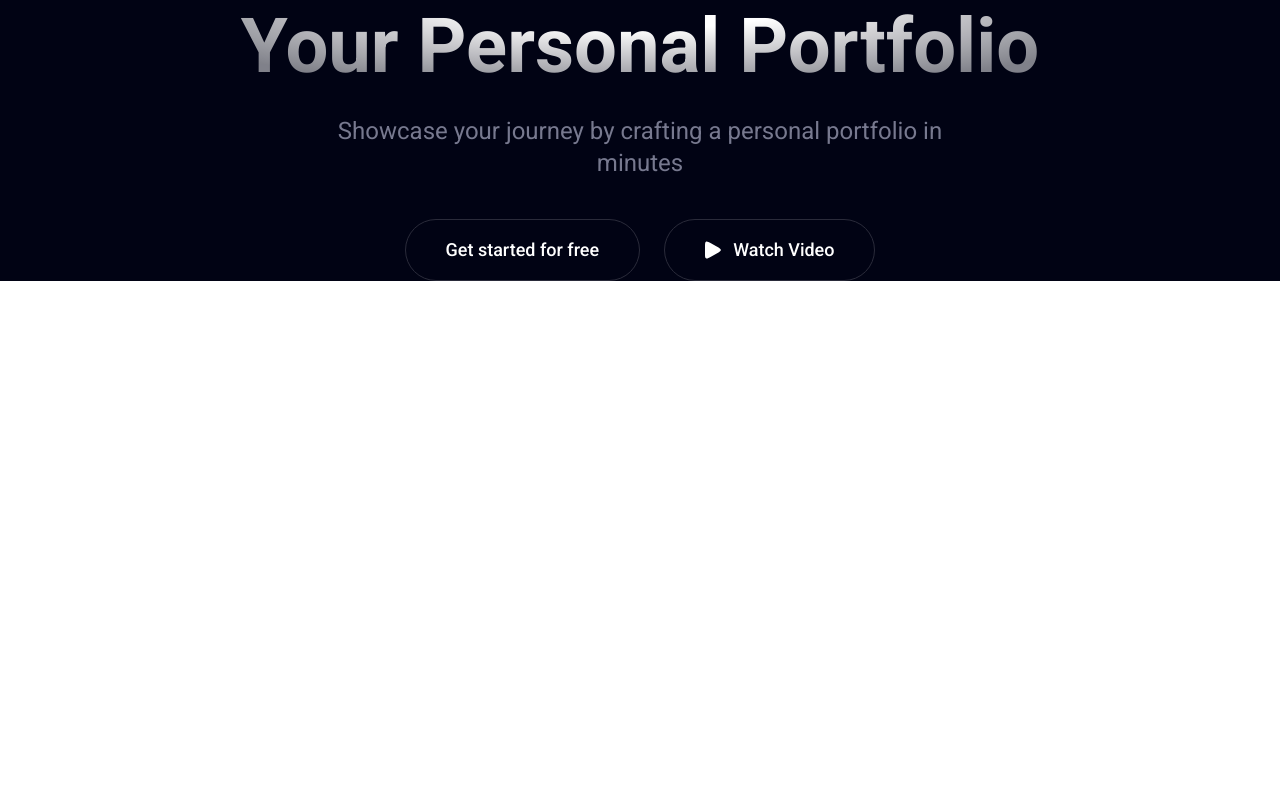
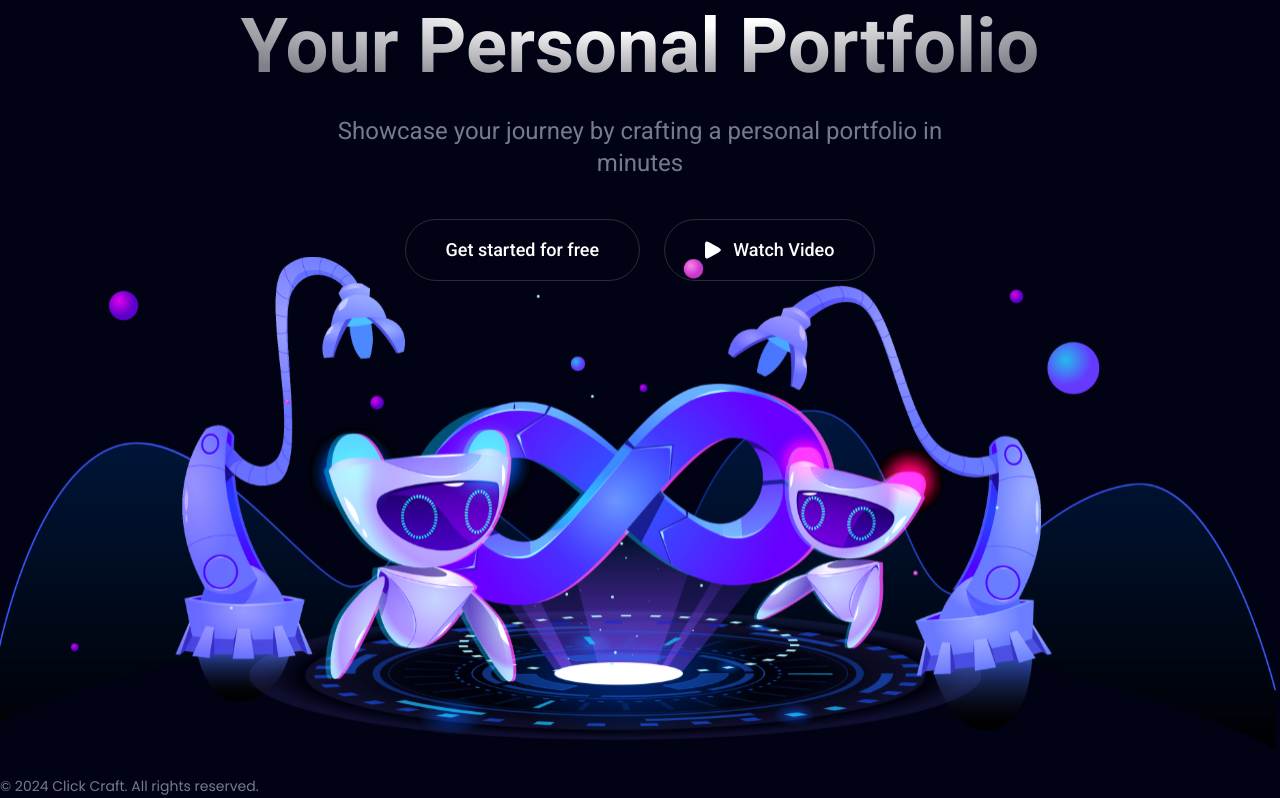
Before and after one commit to NigarAsadova/ClickCraft, a React (Vite) app: page / in a window 1280 px wide. Shown: the part 262-1060 px from the top of the page. Before the commit the page ends 800 px from the top, so only its background shows below. Built offline with nearby package versions, Linux system fonts and the light colour scheme.

Commit message:
Solve font problems

```diff
--- a/index.html
+++ b/index.html
@@ -7,7 +7,9 @@
     <title>ClickCraft </title>
     <link rel="preconnect" href="https://fonts.googleapis.com">
     <link rel="preconnect" href="https://fonts.gstatic.com" crossorigin>
-    <link href="https://fonts.googleapis.com/css2?family=Inter:ital,opsz,wght@0,14..32,100..900;1,14..32,100..900&family=Josefin+Sans:ital,wght@0,100..700;1,100..700&family=Mulish:ital,wght@0,200..1000;1,200..1000&family=Plus+Jakarta+Sans:ital,wght@0,200..800;1,200..800&family=Roboto:ital,wght@0,100..900;1,100..900&display=swap" rel="stylesheet">
+    <link rel="preconnect" href="https://fonts.googleapis.com">
+    <link rel="preconnect" href="https://fonts.gstatic.com" crossorigin>
+    <link href="https://fonts.googleapis.com/css2?family=Inter:ital,opsz,wght@0,14..32,100..900;1,14..32,100..900&family=Josefin+Sans:ital,wght@0,100..700;1,100..700&family=Mulish:ital,wght@0,200..1000;1,200..1000&family=Plus+Jakarta+Sans:ital,wght@0,200..800;1,200..800&family=Poppins:ital,wght@0,100;0,200;0,300;0,400;0,500;0,600;0,700;0,800;0,900;1,100;1,200;1,300;1,400;1,500;1,600;1,700;1,800;1,900&family=Roboto:ital,wght@0,100..900;1,100..900&display=swap" rel="stylesheet">
   </head>
   <body>
     <div id="root"></div>
--- a/src/App.css
+++ b/src/App.css
@@ -1,3 +1,7 @@
-*{
+/* *{
     font-family: "Roboto", serif;
 }
+
+footer {
+    font-family: "Poppins", serif;
+  } */
--- a/src/App.jsx
+++ b/src/App.jsx
@@ -1,13 +1,17 @@
 import './App.css'
 import { BrowserRouter as Router, Routes, Route } from 'react-router-dom';
 import Home from './pages/Home';
+import Header from './components/Header/Header';
+import Footer from './components/Footer';
 function App() {
   return (
     <div className='bg-[#010314]'>
     <Router>
+      <Header />
       <Routes>
         <Route path='/' element={<Home />} />
       </Routes>
+      <Footer />
     </Router>
     </div>
   )
--- /dev/null
+++ b/src/components/Footer.jsx
@@ -0,0 +1,9 @@
+const Footer = () => {
+    return (
+        <div className="font-Poppins">
+            <span className="text-[#77798F] font-normal text-sm leading-[21px]"> &copy; 2024 Click Craft. All rights reserved.</span>
+        </div>
+     );
+}
+
+export default Footer;
--- a/src/components/Header/Header.jsx
+++ b/src/components/Header/Header.jsx
@@ -3,7 +3,7 @@ import Button from "../Button";
 import Navbar from "./Navbar";
 const Header = () => {
     return (
-        <div className="max-w-[1720px] mx-auto pt-7 pb-9">
+        <div className="max-w-[1720px] mx-auto pt-7 pb-9 font-Roboto">
             <div className="flex justify-between items-center">
                 <div>
                     <img src={Logo} alt="Logo" />
--- a/src/components/Welcome.jsx
+++ b/src/components/Welcome.jsx
@@ -1,6 +1,7 @@
 import stars from "../assets/icons/stars.svg"
 import { Link } from "react-router-dom";
 import play from "../assets/icons/play.svg";
+import welcome from "../assets/icons/welcome-bg.svg"
 const Welcome = () => {
     return (
         <div className="text-center">
@@ -22,6 +23,7 @@ const Welcome = () => {
                 </div>
                 </Link>
             </div>
+            <div className="flex justify-center relative bottom-6 right-1"><img src={welcome} alt="" /></div>
         </div>
      );
 }
--- a/src/pages/Home.jsx
+++ b/src/pages/Home.jsx
@@ -3,8 +3,7 @@ import Welcome from "../components/Welcome";
 
 const Home = () => {
     return (
-        <div>
-            <Header />
+        <div className="font-Roboto">
             <Welcome />
         </div>
     );
--- a/tailwind.config.js
+++ b/tailwind.config.js
@@ -10,6 +10,10 @@ export default {
         'custom-blue-gradient': "linear-gradient(90deg, rgba(98,127,255,1) 0%, rgba(134,91,255,1) 45%)",
         'custom-white-gradient' : "radial-gradient(50% 50% at 50% 50%, #FFFFFF 30%, rgba(255, 255, 255, 0.5) 98.77%)",
       },
+      fontFamily:{
+        'Poppins' : "'Poppins', serif",
+        'Roboto' : '"Roboto", serif',
+      }
     },
   },
   plugins: [],
```
Also changed, not shown: src/assets/icons/welcome-bg.svg (added).
